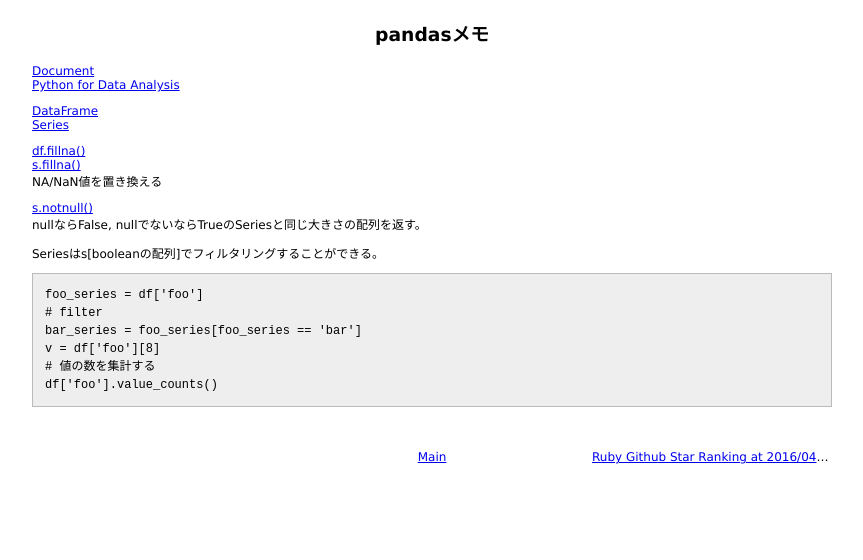
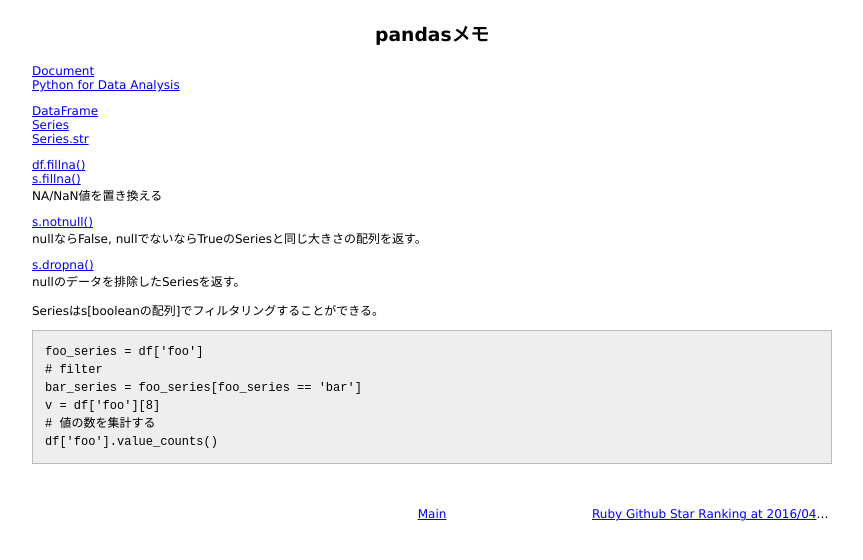
Before and after one commit to 38elements/38elements.github.com, a Jekyll site: the page built from _posts/2016-04-24-pandas.md, in a window 1280 px wide. Shown: the top 560 px of the page, without its empty margins (208-1071 px from the left). Built offline with Jekyll 4.4.1, drawn with Linux system fonts in a browser that asks for light colours.

Commit message:
Update 2016-04-24-pandas.md

```diff
--- a/_posts/2016-04-24-pandas.md
+++ b/_posts/2016-04-24-pandas.md
@@ -7,6 +7,7 @@ title: pandasメモ
 
 [DataFrame](http://pandas.pydata.org/pandas-docs/stable/api.html#dataframe)
 [Series](http://pandas.pydata.org/pandas-docs/stable/api.html#series)
+[Series.str](http://pandas.pydata.org/pandas-docs/stable/api.html#string-handling)
 
 
 [df.fillna()](http://pandas.pydata.org/pandas-docs/stable/generated/pandas.DataFrame.fillna.html)
@@ -15,6 +16,9 @@ NA/NaN値を置き換える
 
 [s.notnull()](http://pandas.pydata.org/pandas-docs/stable/generated/pandas.Series.notnull.html#pandas.Series.notnull)
 nullならFalse, nullでないならTrueのSeriesと同じ大きさの配列を返す。
+
+[s.dropna()](http://pandas.pydata.org/pandas-docs/stable/generated/pandas.Series.dropna.html#pandas.Series.dropna)
+nullのデータを排除したSeriesを返す。
 
 Seriesはs[booleanの配列]でフィルタリングすることができる。
 
```
